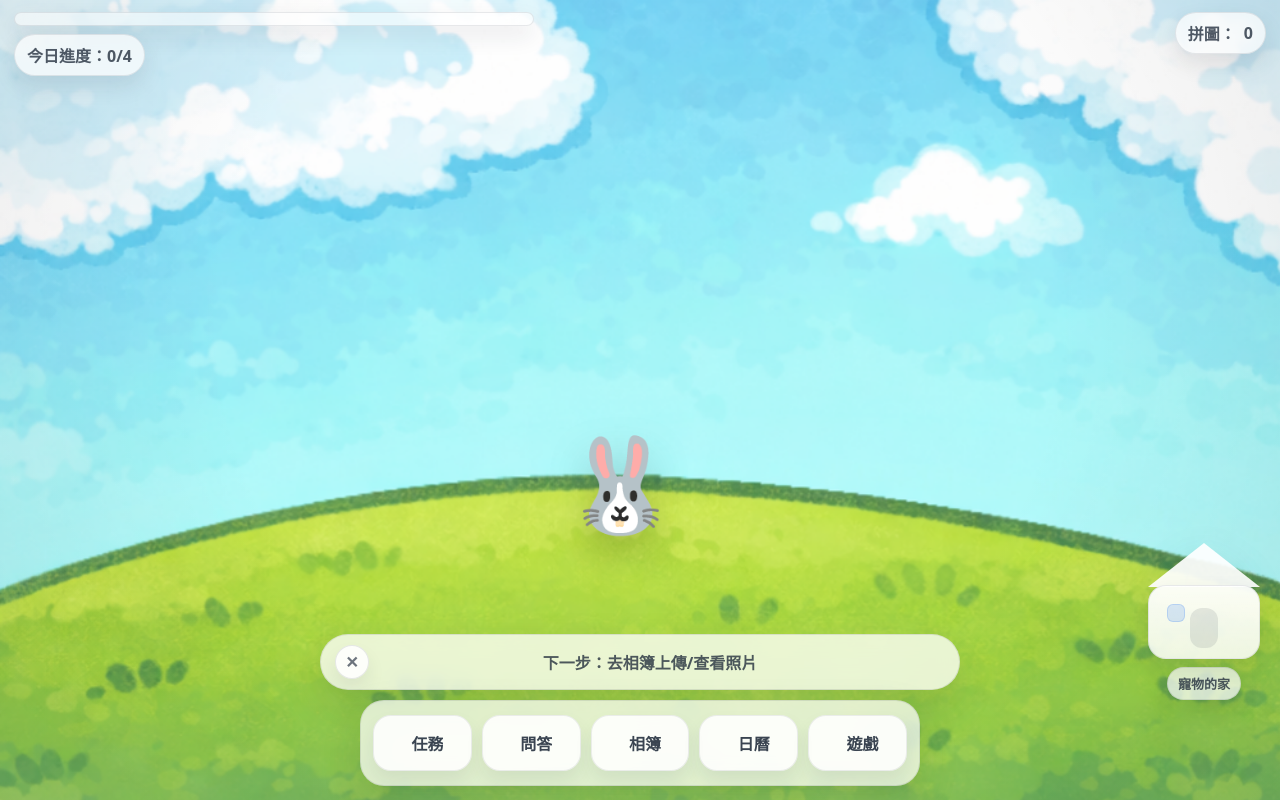
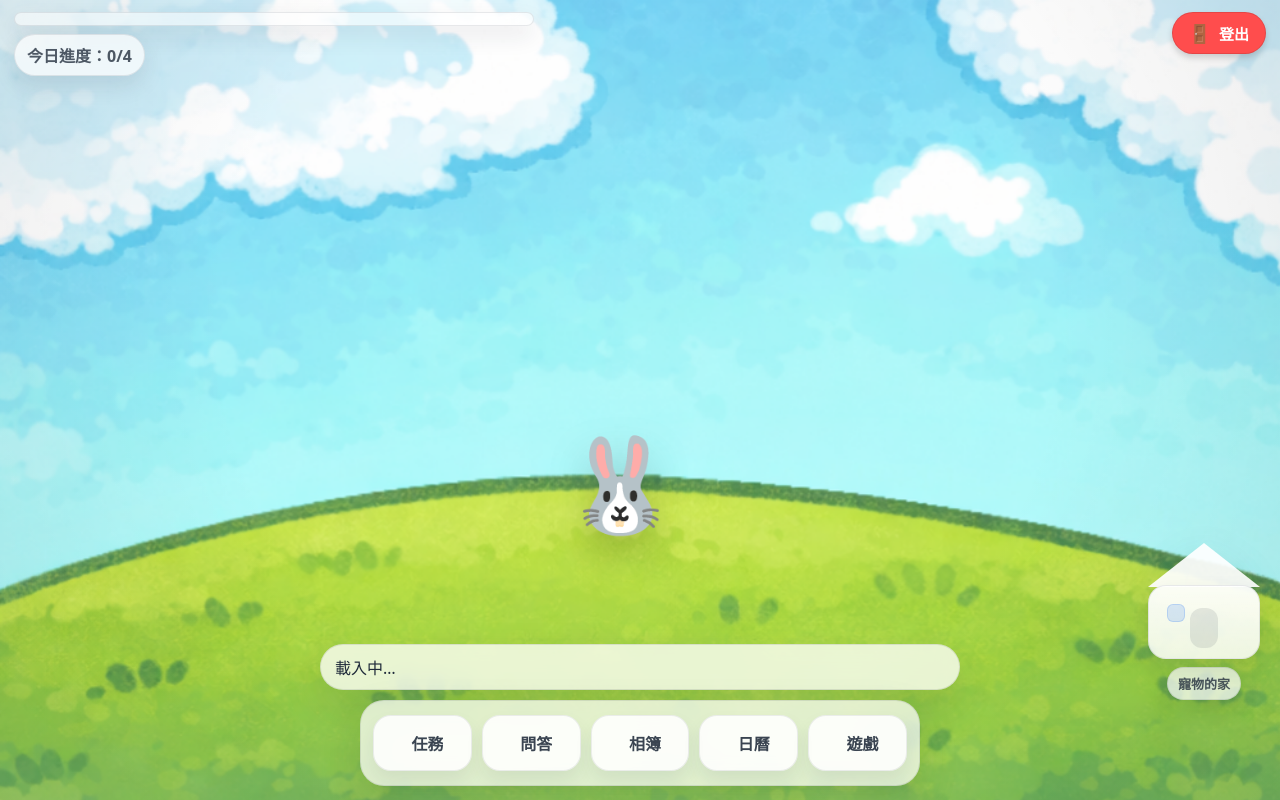
Before and after one commit to Srainasya/pet, a Flask app: page /patient/farm in a window 1280 px wide. Run offline with Flask 3, Linux system fonts and the light colour scheme; the visitor is signed in with stand-in values (Sample User, id 1).

Commit message:
feat: 新增登出功能、優化全域導航按鈕與身分分流邏輯

```diff
--- a/app/auth.py
+++ b/app/auth.py
@@ -27,7 +27,8 @@
 def login():
     # 直接走 Google
     redirect_uri = current_app.config.get("OAUTH_REDIRECT_URL") or url_for("auth.google_callback", _external=True)
-    return google.authorize_redirect(redirect_uri)
+    # 🌟 新增 prompt="select_account"，強制要求選擇帳號，不要自動登入
+    return google.authorize_redirect(redirect_uri, prompt="select_account")
 
 @bp.get("/google/callback")
 def google_callback():
@@ -59,8 +60,8 @@
     if not user.onboarding_done:
         return redirect(url_for("onboarding.start"))
 
-    # ✅ onboarding 完成後：不分角色，一律進農場
-    return redirect(url_for("patient.farm"))  # 這裡改成你的「農場頁」endpoint
+    # ✅ 不分角色，一律進入農場主頁
+    return redirect(url_for("patient.farm"))
 
 @bp.get("/logout")
 def logout():
--- a/app/static/farm.css
+++ b/app/static/farm.css
@@ -503,3 +503,34 @@
   font-size: 11px;
   color: #777;
 }
+
+/* ================= 登出按鈕 ================= */
+.hud .nav-item {
+  display: flex;
+  align-items: center;
+  gap: 8px;
+  padding: 8px 16px;
+  border-radius: 999px;
+  background-color: #ff4d4d; /* 紅色背景 */
+  color: white;
+  text-decoration: none;
+  font-weight: bold;
+  box-shadow: 0 4px 6px rgba(0,0,0,0.15);
+  transition: all 0.2s ease;
+  border: 1px solid rgba(0,0,0,0.1);
+}
+
+.hud .nav-item:hover {
+  background-color: #cc0000;
+  transform: translateY(-2px);
+  box-shadow: 0 6px 8px rgba(0,0,0,0.2);
+}
+
+/* 確保圖示和文字水平對齊 */
+.hud .nav-item .icon {
+  font-size: 18px;
+}
+
+.hud .nav-item span {
+  font-size: 15px;
+}
--- a/app/templates/base.html
+++ b/app/templates/base.html
@@ -35,8 +35,8 @@
 </head>
 <body>
 
-  <!-- 全域返回按鈕 (農場首頁不顯示) -->
-  {% if request.endpoint != 'patient.farm' %}
+  <!-- 全域返回按鈕 (農場首頁與家屬首頁不顯示) -->
+  {% if request.endpoint != 'patient.farm' and request.endpoint != 'caregiver.tasks' %}
   <button onclick="window.history.back()" class="global-back-btn">
       ⬅ 返回
   </button>
--- a/app/templates/patient_calendar.html
+++ b/app/templates/patient_calendar.html
@@ -8,8 +8,7 @@
 {% block body %}
 <div class="calendar-page">
 
-  <div class="calendar-topbar">
-    <a class="back-btn" href="{{ url_for('patient.farm') }}">← 回房間</a>
+  <div class="calendar-topbar" style="justify-content: center; text-align: center;">
     <div class="calendar-title">回憶日曆</div>
   </div>
 
--- a/app/templates/patient_calendar_day.html
+++ b/app/templates/patient_calendar_day.html
@@ -8,8 +8,7 @@
 {% block body %}
 <div class="calendar-page">
 
-  <div class="calendar-topbar">
-    <a class="back-btn" href="{{ url_for('patient.patient_calendar', year=target_date.year, month=target_date.month) }}">← 回日曆</a>
+  <div class="calendar-topbar" style="justify-content: center; text-align: center;">
     <div class="calendar-title">{{ target_date.strftime('%Y-%m-%d') }} 紀錄</div>
   </div>
 
--- a/app/templates/patient_farm.html
+++ b/app/templates/patient_farm.html
@@ -17,9 +17,10 @@
       <div class="hud-text" id="hudText">今日進度：0/4</div>
     </div>
 
-    <div class="hud-right">
-      <div class="chip">拼圖：<span id="petPieces">0</span></div>
-    </div>
+    <a href="{{ url_for('auth.logout') }}" class="nav-item">
+      <div class="icon">🚪</div>
+      <span>登出</span>
+    </a>
   </div>
 
   {% if group %}
```
